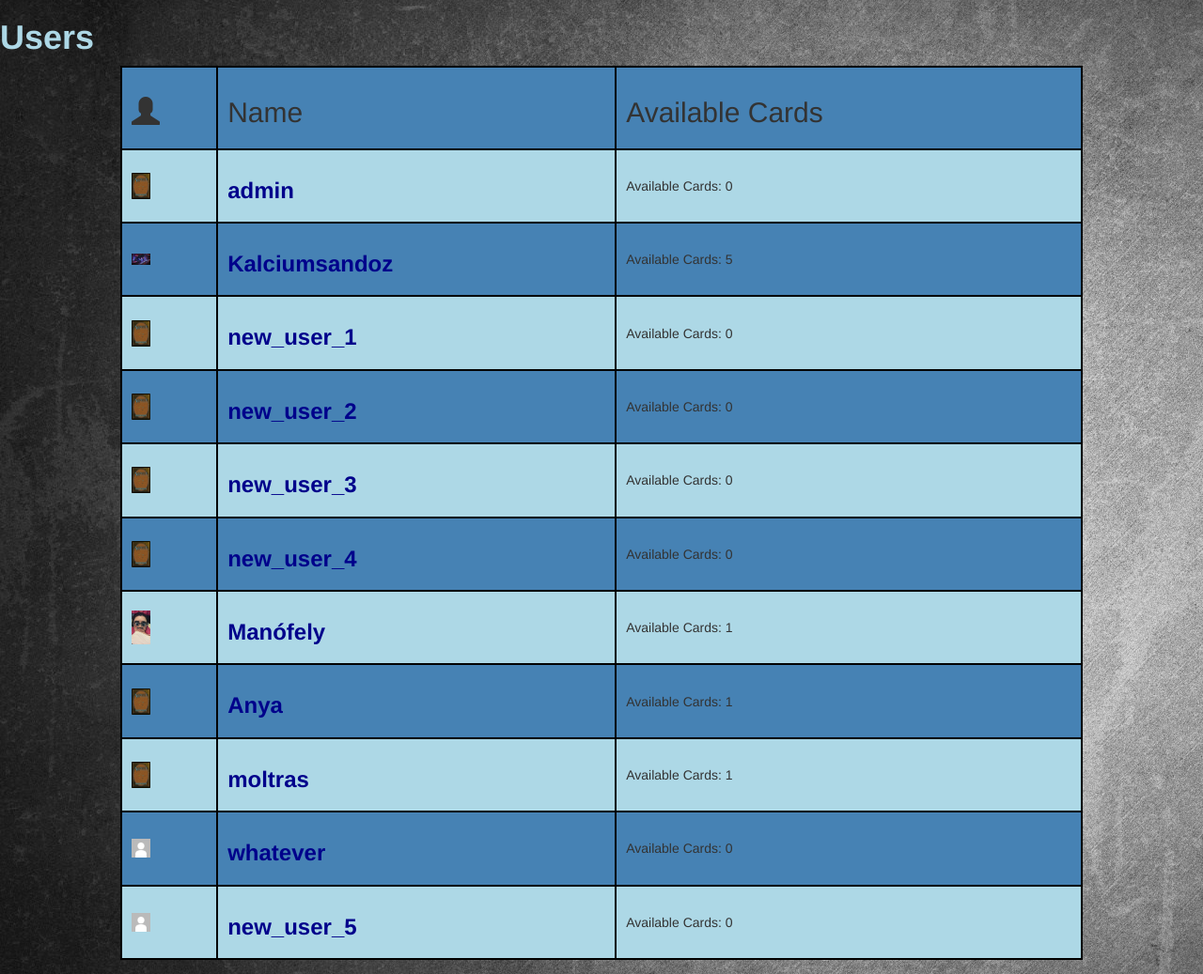
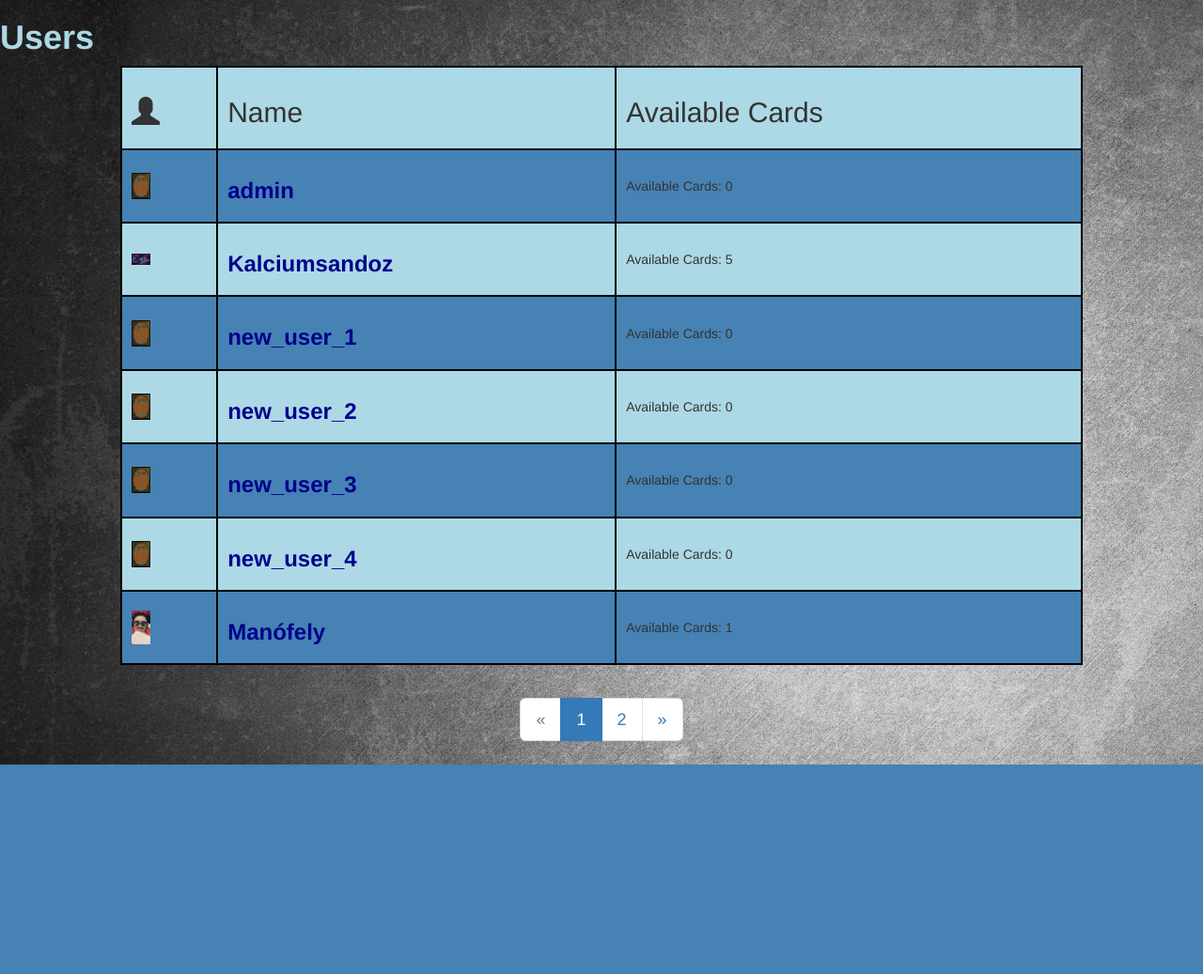
Before and after one commit to salgokrisz/MagicCardTrader, a Django app: page /users/ in a window 1280 px wide. Shown: the part 52-1089 px from the top of the page at 94% size. After the commit the page ends 866 px from the top, so only its background shows below. Run offline with Django 3.2, Linux system fonts and the light colour scheme; data comes from the database, SQL or seed files in the repository; both versions use the stored data as it was after the commit; tables that the repository leaves empty hold one stand-in row (values such as "Sample post"); some libraries are stand-ins or nearby versions.

Commit message:
adding pagination

```diff
--- a/Magic/static/magic/style.css
+++ b/Magic/static/magic/style.css
@@ -56,11 +56,19 @@ th, td{
 
 
 #user-table tr:nth-child(even), #card-table tr:nth-child(even){
+    background-color: steelblue;
+}
+#user-table tr:nth-child(odd), #card-table tr:nth-child(odd){
     background-color: lightblue;
 }
-#user-table tr:nth-child(odd), #card-table tr:nth-child(odd){
+
+#card-table tr:nth-child(even), #card-table tr:nth-child(even){
     background-color: steelblue;
 }
+#card-table tr:nth-child(odd), #card-table tr:nth-child(odd){
+    background-color: lightblue;
+}
+
 .img-td{
     width: 10%;
 }
@@ -90,3 +98,13 @@ th, td{
     display: inline;
     z-index: 100;
 }
+.center{
+    text-align: center;
+}
+
+.btn-cart{
+    float: right;
+    margin-right: 25px;
+    padding-left: 15px;
+    padding-right: 15px;
+}
--- a/Magic/templates/magic/users.html
+++ b/Magic/templates/magic/users.html
@@ -11,7 +11,7 @@
                 <th><h2>Name</h2></th>
                 <th><h2>Available Cards</h2></th>
             </tr>
-            {% for user in all_users %}
+            {% for user in users %}
             <tr>
                 <!--user profile image-->
                 <td class="img-td user-img-td">
@@ -26,6 +26,30 @@
             </tr>
             {% endfor %}
         </table>
+        {% if users.has_other_pages %}
+            <div class="center">
+                <ul class="pagination pagination-lg">
+                    {% if users.has_previous %}
+                        <li><a href="?page={{ users.previous_page_number }}">&laquo;</a></li>
+                    {% else %}
+                        <li class="disabled"><span>&laquo;</span></li>
+                    {% endif %}
+                    {% for i in users.paginator.page_range %}
+                        {% if users.number == i %}
+                            <li class="active"><span>{{ i }} <span class="sr-only">(current)</span></span></li>
+                        {% else %}
+                            <li><a href="?page={{ i }}">{{ i }}</a></li>
+                        {% endif %}
+                    {% endfor %}
+                    {% if users.has_next %}
+                        <li><a href="?page={{ users.next_page_number }}">&raquo;</a></li>
+                    {% else %}
+                        <li class="disabled"><span>&raquo;</span></li>
+                    {% endif %}
+                </ul>
+            </div>
+        {% endif %}
+
     {% else %}
         <h4 class="basic-text">No users registered yet. Click <a href="{% url 'register' %}">here</a> to register</h4>
     {% endif %}
--- a/Magic/views.py
+++ b/Magic/views.py
@@ -1,20 +1,18 @@
+from .models import Card
+from Magic.forms import CardForm
 from django.http import Http404
-from django.shortcuts import render, get_object_or_404
 from django.http import HttpResponse
-#from .models import User
-from .models import Card
+from django.shortcuts import render, get_object_or_404, redirect
 from django.template import loader
+from django.urls import reverse_lazy
+from django.core.paginator import Paginator, EmptyPage, PageNotAnInteger
 from django.views import generic
+from django.views.generic import View
 from django.views.generic.edit import CreateView, UpdateView, DeleteView
-from django.urls import reverse_lazy
-from django.shortcuts import render, redirect
 from django.contrib.auth import authenticate, login
-from django.views.generic import View
-from django.contrib.auth.mixins import LoginRequiredMixin, UserPassesTestMixin
-#from .forms import UserForm
 from django.contrib.auth.models import User
 from django.contrib.auth.decorators import login_required
-from Magic.forms import CardForm
+from django.contrib.auth.mixins import LoginRequiredMixin, UserPassesTestMixin
 
 #generic views but neet to figure out how these work
 #class indexView(generic.ListView):
@@ -56,9 +54,18 @@ def index(request):
 
 def users(request):
     all_users = User.objects.all()
+    page = request.GET.get('page', 1)
     template = loader.get_template('magic/users.html')
+    paginator = Paginator(all_users, 7)
+    try:
+        users = paginator.page(page)
+    except PageNotAnInteger:
+        users = paginator.page(1)
+    except EmptyPage:
+        users = paginator.page(paginator.num_pages)
     context = {
        'all_users': all_users,
+       'users': users,
        'nbar': 'users',
 
     }
@@ -87,11 +94,22 @@ def user_detail(request, user_id):
 
 def cards(request):
     all_cards = Card.objects.all()
+    page = request.GET.get('page', 1)
     template = loader.get_template('magic/cards.html')
+    paginator = Paginator(all_cards, 7)
+    try:
+        cards = paginator.page(page)
+    except PageNotAnInteger:
+        cards = paginator.page(1)
+    except EmptyPage:
+        cards = paginator.page(paginator.num_pages)
+
     context = {
         'all_cards': all_cards,
+        'cards': cards,
         'nbar':'cards',
     }
+
     return HttpResponse(template.render(context, request))
 
 def card_detail(request, card_id):
@@ -118,6 +136,11 @@ class CardCreate(LoginRequiredMixin, UserPassesTestMixin, CreateView):
     context = {
         'nbar': 'add_cards',
     }
+    def test_func(self):
+        if self.request.user:
+            return True
+        else:
+            return False
     def form_valid(self, form):
         form.instance.user = self.request.user
         return super().form_valid(form)
```
Also changed, not shown: Magic/templates/magic/cards.html (+33 -10 lines), db.sqlite3. Lines whose indentation alone changed are shown as unchanged.
